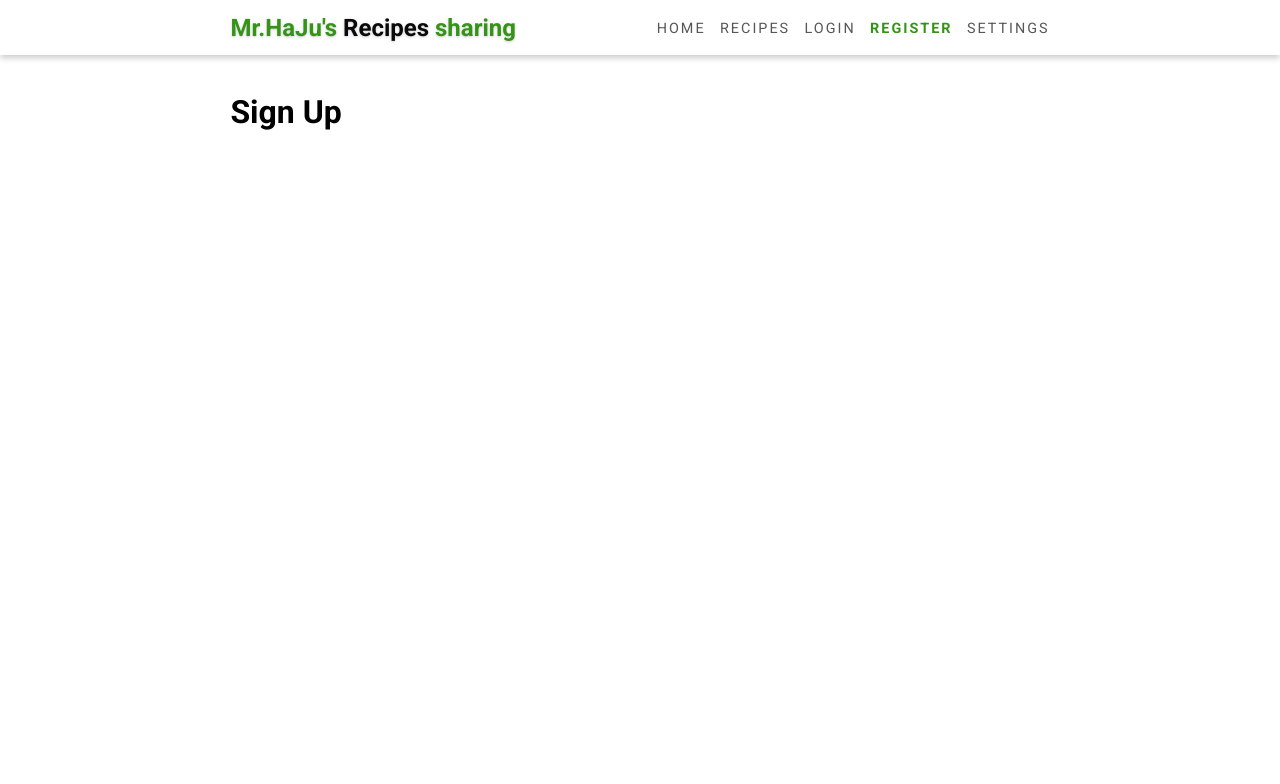
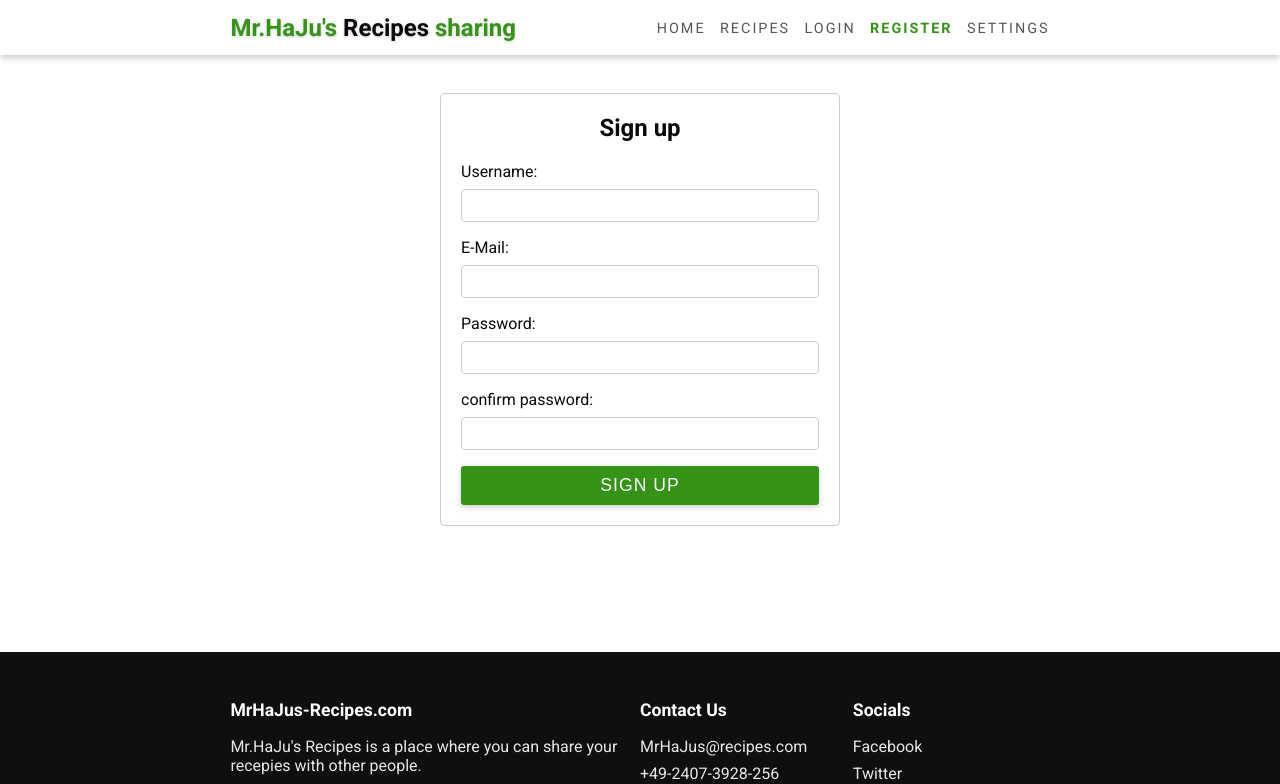
Before and after one commit to MrHaJu/Code-Institute-Projekt-5-React-Django, a React (Create React App) app in the folder food-app/: page /register in a window 1280 px wide. Shown: the top 784 px of the page. Built offline with nearby package versions, Linux system fonts and the light colour scheme.

Commit message:
create signup section

```diff
--- a/food-app/src/pages/Register.js
+++ b/food-app/src/pages/Register.js
@@ -1,7 +1,74 @@
-export default function Register() {
-    return (
-        <main>
-            <h1>Sign Up</h1>
-        </main>
-    )
-}
+import React, { useState } from 'react';
+
+const Register = () => {
+  const [formData, setFormData] = useState({
+    username: '',
+    email: '',
+    password: '',
+    confirmPassword: '',
+  });
+
+  const handleChange = (e) => {
+    setFormData({ ...formData, [e.target.name]: e.target.value });
+  };
+
+  const handleSubmit = (e) => {
+    e.preventDefault();
+    // Hier kannst du die Registrierungslogik implementieren
+    // Zum Beispiel: Aufruf einer API, die einen Benutzer registriert
+    console.log('Registrierungsdaten:', formData);
+  };
+
+  return (
+    <main>
+    <div className="register-container">
+      <h2>Sign up</h2>
+      <form onSubmit={handleSubmit}>
+        <label htmlFor="username">Username:</label>
+        <input
+          type="text"
+          id="username"
+          name="username"
+          value={formData.username}
+          onChange={handleChange}
+          required
+        />
+
+        <label htmlFor="email">E-Mail:</label>
+        <input
+          type="email"
+          id="email"
+          name="email"
+          value={formData.email}
+          onChange={handleChange}
+          required
+        />
+
+        <label htmlFor="password">Password:</label>
+        <input
+          type="password"
+          id="password"
+          name="password"
+          value={formData.password}
+          onChange={handleChange}
+          required
+        />
+
+        <label htmlFor="confirmPassword">confirm password:</label>
+        <input
+          type="password"
+          id="confirmPassword"
+          name="confirmPassword"
+          value={formData.confirmPassword}
+          onChange={handleChange}
+          required
+        />
+
+        <button className='btn' type="submit">Sign up</button>
+      </form>
+    </div>
+    </main>
+  );
+};
+
+export default Register;
--- a/food-app/src/styles/index.scss
+++ b/food-app/src/styles/index.scss
@@ -28,8 +28,13 @@ body {
     min-height: 100vh;
 }
 
+
+
+
+
+
 main {
-    min-height: 100vh;
+    min-height: 65vh;
 }
 
 a {
@@ -106,6 +111,8 @@ img {
 @import "partials/footer";
 @import "partials/previous-searches";
 @import "partials/recipes-section";
+@import "partials/login";
+@import "partials/register";
 
 .options-container {
     box-shadow: 0 5px 10px var(--shadow-color);
--- /dev/null
+++ b/food-app/src/styles/partials/_register.scss
@@ -0,0 +1,30 @@
+.register-container {
+    max-width: 400px;
+    margin: 0 auto;
+    padding: 20px;
+    border: 1px solid #ccc;
+    border-radius: 5px;
+    background-color: var(--background-light);
+    color: var(--text-color);
+
+    h2 {
+    text-align: center;
+    margin-bottom: 20px;
+    }
+
+    form {
+        display: flex;
+        flex-direction: column;
+
+    label {
+        margin-bottom: 8px;
+    }
+
+    input {
+        padding: 8px;
+        margin-bottom: 16px;
+        border: 1px solid #ccc;
+        border-radius: 4px;
+    }
+    }
+}
```
